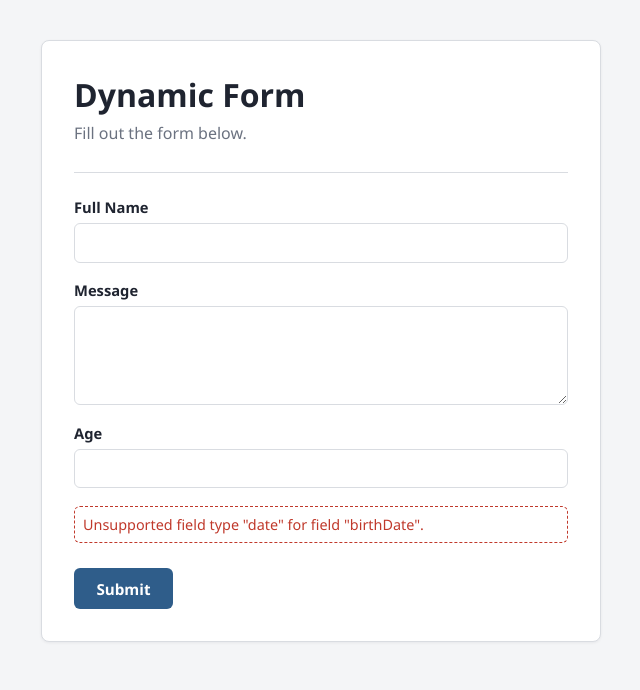
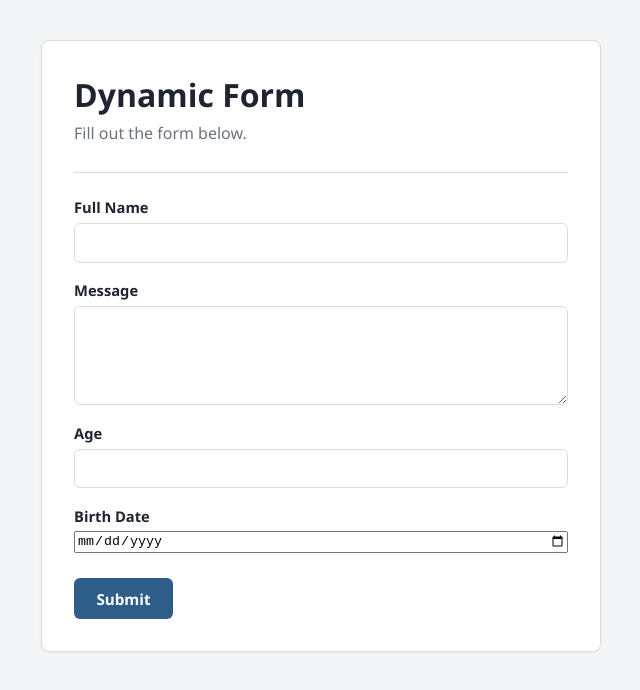
Before and after one commit to tarunsingh21126-jpg/FORMAIOP, a React (Vite) app in the folder FRONTEND/: page / in a window 1280 px wide. Shown: the top 690 px of the page, without its empty margins (319-959 px from the left). Built offline with nearby package versions, Linux system fonts and the light colour scheme.

Commit message:
feat: add date field support to dynamic renderer

```diff
--- a/FRONTEND/src/components/DynamicField.jsx
+++ b/FRONTEND/src/components/DynamicField.jsx
@@ -111,6 +111,21 @@ export default function DynamicField({ field, register, errors }) {
         </div>
       );
 
+
+    case 'date':
+      return (
+        <div className="form-field">
+          <label htmlFor={inputId}>{field.label}</label>
+          <input
+            id={inputId}
+            type="date"
+            aria-invalid={Boolean(errorMessage)}
+            {...register(field.id, rules)}
+          />
+          <FieldError message={errorMessage} />
+        </div>
+      );
+
     case 'select':
       return (
         <div className="form-field">
```
